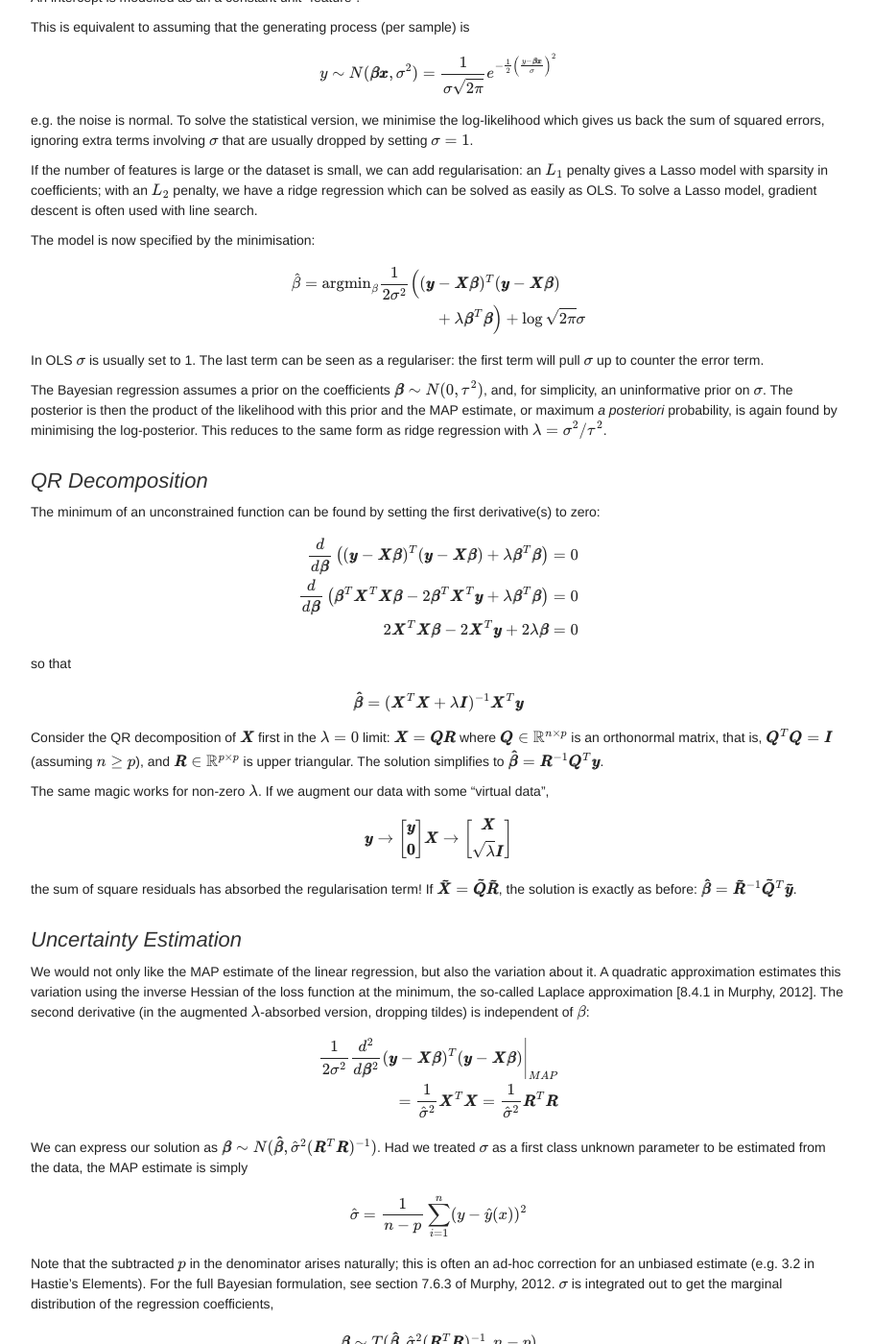
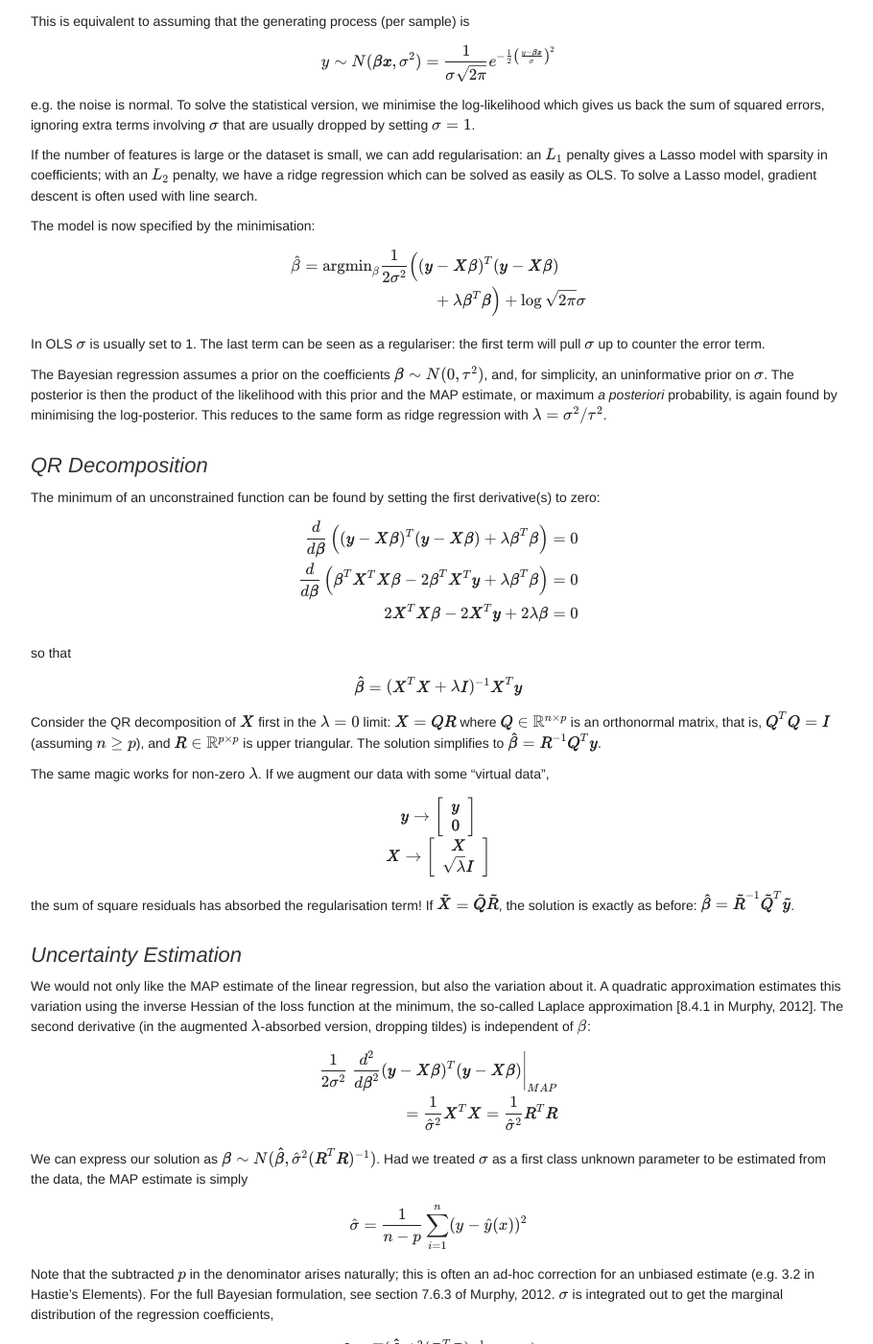
Before and after one commit to lrthomps/lrthomps.github.io, a Jekyll site: the page built from _posts/2020-09-01-linear-regression-wt-uncertainty.md, in a window 1280 px wide and 1400 px high, scrolled down 1167 px. Shown: the whole window at 96% size, without its empty margins (183-1093 px from the left). Built offline with Jekyll 4.4.1, drawn with Linux system fonts in a browser that asks for light colours; nearby versions of some CDN libraries; formulas are drawn with MathJax 3; some of the changed text lies outside the part shown.

Commit message:
new math support, faster, added data sources

```diff
--- a/_includes/mathjax_support.html
+++ b/_includes/mathjax_support.html
@@ -1,6 +1,15 @@
-<script type="text/x-mathjax-config">
+<!-- <script type="text/x-mathjax-config">
  MathJax.Hub.Config({tex2jax: {inlineMath: [['$','$'], ['\\(','\\)']]}});
 </script>
 <script type="text/javascript"
         src="https://cdn.mathjax.org/mathjax/latest/MathJax.js?config=TeX-MML-AM_CHTML">
-</script>
+</script> -->
+
+<link rel="stylesheet" href="https://cdn.jsdelivr.net/npm/katex@0.12.0/dist/katex.min.css" integrity="sha384-AfEj0r4/OFrOo5t7NnNe46zW/tFgW6x/bCJG8FqQCEo3+Aro6EYUG4+cU+KJWu/X" crossorigin="anonymous">
+
+<!-- The loading of KaTeX is deferred to speed up page rendering -->
+<script defer src="https://cdn.jsdelivr.net/npm/katex@0.12.0/dist/katex.min.js" integrity="sha384-g7c+Jr9ZivxKLnZTDUhnkOnsh30B4H0rpLUpJ4jAIKs4fnJI+sEnkvrMWph2EDg4" crossorigin="anonymous"></script>
+
+<!-- To automatically render math in text elements, include the auto-render extension: -->
+<script defer src="https://cdn.jsdelivr.net/npm/katex@0.12.0/dist/contrib/auto-render.min.js" integrity="sha384-mll67QQFJfxn0IYznZYonOWZ644AWYC+Pt2cHqMaRhXVrursRwvLnLaebdGIlYNa" crossorigin="anonymous"
+    onload='renderMathInElement(document.body,{delimiters: [{left: "$$", right: "$$", display: true},{left: "\\[", right: "\\]", display: true}, {left: "$", right: "$", display: false}, {left: "\\(", right: "\\)", display: false}]});'></script>
--- a/_layouts/plain.html
+++ b/_layouts/plain.html
@@ -21,7 +21,7 @@
 
     {{ content }}
 
-    <p class="hosted">Hosted on <a href="https://pages.github.com/">GitHub Pages</a>.</p>
+    <p class="hosted"><small>Hosted on <a href="https://pages.github.com/">Github Pages</a></small></p>
 
   </body>
 </html>
--- a/_posts/2020-09-01-linear-regression-wt-uncertainty.md
+++ b/_posts/2020-09-01-linear-regression-wt-uncertainty.md
@@ -45,9 +45,9 @@
 
 <p>The model is now specified by the minimisation:</p>
 <p>$$
-\begin{align}
+\begin{aligned}
 \hat \beta = \textrm{argmin}_\beta {1 \over 2\sigma^2} \Big( \Big.(\pmb{y}  &amp;- \pmb{X} \pmb{\beta})^T(\pmb{y} - \pmb{X}\pmb{\beta}) \\ &amp; \Big.+ \lambda \pmb{\beta}^T \pmb{\beta} \Big) + \log\sqrt{2\pi}\sigma
-\end{align}
+\end{aligned}
 $$</p>
 <p>In OLS $\sigma$ is usually set to 1. The last term can be seen as a regulariser: the first term will pull $\sigma$ up to counter  the error term.</p>
 
@@ -58,12 +58,12 @@
 <p>The minimum of an unconstrained function can be found by setting the first derivative(s) to zero:</p>
 
 <p>$$
-\begin{align}
+\begin{aligned}
 {d \over d{\pmb{\beta}}} \left( (\pmb{y} - \pmb{X} \pmb{\beta})^T(\pmb{y} - \pmb{X}\pmb{\beta}) + \lambda \pmb{\beta}^T \pmb{\beta} \right) &amp;= 0 \\
 {d \over d{\pmb{\beta}}}\left(\pmb{\beta}^T \pmb{X}^T \pmb{X} \pmb{\beta}
  - 2\pmb{\beta}^T \pmb{X}^T \pmb{y} + \lambda \pmb{\beta}^T \pmb{\beta}\right) &amp;= 0\\
  2\pmb{X}^T \pmb{X} \pmb{\beta} -2\pmb{X}^T \pmb{y} + 2\lambda \pmb{\beta} &amp;=0
-\end{align}
+\end{aligned}
 $$</p>
 
 <p>so that</p>
@@ -86,11 +86,11 @@
 <p>We would not only like the MAP estimate of the linear regression, but also the variation about it. A quadratic approximation estimates this variation using the inverse Hessian of the loss function at the minimum, the so-called Laplace approximation [8.4.1 in Murphy, 2012]. The second derivative (in the augmented $\lambda$-absorbed version, dropping tildes) is independent of $\beta$:</p>
 
 <p>$$
-\begin{align}
+\begin{aligned}
 {1 \over 2\sigma^2}\left. {d^2 \over d\pmb{\beta}^2}(\pmb{y} - \pmb{X} \pmb{\beta})^T(\pmb{y} -
 \pmb{X}\pmb{\beta})\right|_{MAP}  &amp;\\
 = {1 \over \hat\sigma^2}\pmb{X}^T \pmb{X} = {1 \over \hat\sigma^2}\pmb{R}^T \pmb{R} &amp;
-\end{align}
+\end{aligned}
 $$</p>
 
 <p>We can express our solution as $\pmb{\beta} \sim N( \pmb{\hat \beta}, \hat\sigma^2 (\pmb{R}^T \pmb{R})^{-1})$. Had we treated $\sigma$ as a first class unknown parameter to be estimated from the data, the MAP estimate is simply</p>
@@ -141,12 +141,12 @@
 
 <p>The Akaike information criterion (AIC) is an estimate of <em>in-sample</em> prediction error (some texts claim out-of-sample but Hastie assures us otherwise in chapter 7). The definition and evaluation for linear regression is</p>
 <p>$$
-\begin{align}
+\begin{aligned}
 AIC  &amp;=  2p - 2E[loglik]\\
 &amp;=2p + 2\log \sqrt{2\pi} \hat\sigma
 + {1\over (n-p)} \sum_{i=1}^n \left( {y - \hat y(x) \over \hat\sigma} \right)^2\\
 &amp;=  2p + 1 + 2\log \sqrt{2\pi} \hat\sigma
-\end{align}
+\end{aligned}
 $$</p>
 
 <p>The Bayesian information criterion (BIC) is similar but replaces $2p \to \log n \; p$ and favours small models.</p>
```
Also changed, not shown: _posts/2020-09-13-data-where.md (+19 -11 lines).
